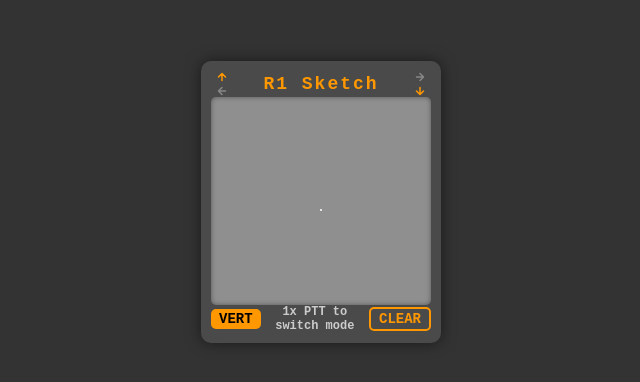
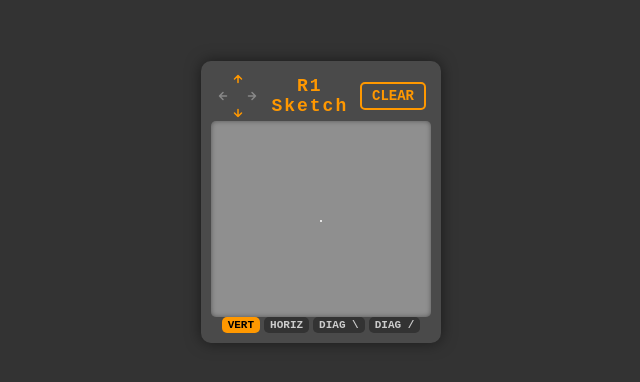
Before and after one commit to chaosmethod/R1-Sketch, a plain HTML site: page index.html in a window 1280 px wide. Shown: the part 198-580 px from the top of the page, without its empty margins (319-959 px from the left). Drawn offline with Linux system fonts and the light colour scheme.

Commit message:
Update index.html

```diff
--- a/index.html
+++ b/index.html
@@ -54,28 +54,36 @@
             box-sizing: border-box;
         }
 
-        .header .arrow-group {
-            display: flex;
-            flex-direction: column;
-            align-items: center;
-            gap: 2px;
+        .d-pad {
+            display: grid;
+            grid-template-columns: 1fr 1fr 1fr;
+            grid-template-rows: 1fr 1fr 1fr;
+            width: 50px;
+            height: 50px;
         }
 
-        .header svg {
+        .d-pad svg {
             width: 12px;
             height: 12px;
             fill: none;
-            stroke: var(--accent-color);
+            stroke: var(--inactive-arrow-color);
             stroke-width: 3px;
             stroke-linecap: round;
             stroke-linejoin: round;
             transition: stroke 0.2s ease;
+            place-self: center;
         }
+
+        #arrowUp { grid-area: 1 / 2 / 2 / 3; }
+        #arrowLeft { grid-area: 2 / 1 / 3 / 2; }
+        #arrowRight { grid-area: 2 / 3 / 3 / 4; }
+        #arrowDown { grid-area: 3 / 2 / 4 / 3; }
+
 
         .canvas-container {
             position: relative;
             width: 220px;
-            height: 225px;
+            height: 200px;
             background-color: var(--canvas-background);
             border-radius: 5px;
             box-shadow: inset 0 0 5px rgba(0,0,0,0.4);
@@ -99,29 +107,30 @@
         .footer {
             width: 100%;
             display: flex;
-            justify-content: space-between;
+            justify-content: center; /* Centered the indicators */
             align-items: center;
             font-size: 14px;
             font-weight: bold;
             box-sizing: border-box;
         }
 
+        .mode-indicators-container {
+            display: flex;
+            gap: 4px;
+            flex-wrap: wrap;
+        }
+
         .mode-indicator {
-            padding: 2px 8px;
+            padding: 2px 6px;
             border-radius: 5px;
             background-color: #333;
             color: #ccc;
+            font-size: 11px;
         }
 
         .mode-indicator.active {
             background-color: var(--accent-color);
             color: #000;
-        }
-
-        .instructions {
-             font-size: 12px;
-             text-align: center;
-             color: #ccc;
         }
 
         .clear-button {
@@ -131,47 +140,44 @@
             font-family: 'Courier New', Courier, monospace;
             font-weight: bold;
             border-radius: 5px;
-            padding: 2px 8px;
+            padding: 4px 10px; /* Adjusted padding */
             font-size: 14px;
             cursor: pointer;
+            height: fit-content;
         }
         .clear-button:active {
             background-color: var(--accent-color);
             color: #000;
         }
 
-        .hidden {
-            display: none;
-        }
     </style>
 </head>
 <body>
 
     <div class="game-container">
         <div class="header">
-             <div class="arrow-group">
-                <svg id="upArrow" viewBox="0 0 24 24"><path d="M12 19V5m-7 7l7-7 7 7"/></svg>
-                <svg id="leftArrow" viewBox="0 0 24 24"><path d="M5 12h14m-7-7l-7 7 7 7"/></svg>
+             <div class="d-pad">
+                <svg id="arrowUp" viewBox="0 0 24 24"><path d="M12 19V5m-7 7l7-7 7 7"/></svg>
+                <svg id="arrowLeft" viewBox="0 0 24 24"><path d="M5 12h14m-7-7l-7 7 7 7"/></svg>
+                <svg id="arrowRight" viewBox="0 0 24 24"><path d="M19 12H5m7 7l7-7-7-7"/></svg>
+                <svg id="arrowDown" viewBox="0 0 24 24"><path d="M12 5v14m7-7l-7 7-7-7"/></svg>
             </div>
             <span id="headerTitle"><b>R1 Sketch</b></span>
-             <div class="arrow-group">
-                <svg id="rightArrow" viewBox="0 0 24 24"><path d="M19 12H5m7 7l7-7-7-7"/></svg>
-                <svg id="downArrow" viewBox="0 0 24 24"><path d="M12 5v14m7-7l-7 7-7-7"/></svg>
-            </div>
+            <button id="clearButton" class="clear-button">CLEAR</button>
         </div>
 
         <div class="canvas-container">
-            <canvas id="drawingCanvas" width="220" height="225"></canvas>
+            <canvas id="drawingCanvas" width="220" height="200"></canvas>
             <div id="cursor"></div>
         </div>
 
         <div class="footer">
-            <div>
+            <div class="mode-indicators-container">
                 <div id="vertIndicator" class="mode-indicator active">VERT</div>
-                <div id="horizIndicator" class="mode-indicator hidden">HORIZ</div>
+                <div id="horizIndicator" class="mode-indicator">HORIZ</div>
+                <div id="diag1Indicator" class="mode-indicator">DIAG \</div>
+                <div id="diag2Indicator" class="mode-indicator">DIAG /</div>
             </div>
-            <div class="instructions">1x PTT to switch mode</div>
-            <button id="clearButton" class="clear-button">CLEAR</button>
         </div>
     </div>
 
@@ -206,14 +212,22 @@
         const canvas = document.getElementById('drawingCanvas');
         const ctx = canvas.getContext('2d');
         const cursorElement = document.getElementById('cursor');
-        const vertIndicator = document.getElementById('vertIndicator');
-        const horizIndicator = document.getElementById('horizIndicator');
         const headerTitle = document.getElementById('headerTitle');
-        const upArrow = document.getElementById('upArrow');
-        const downArrow = document.getElementById('downArrow');
-        const leftArrow = document.getElementById('leftArrow');
-        const rightArrow = document.getElementById('rightArrow');
         const clearButton = document.getElementById('clearButton');
+
+        const indicators = {
+            VERT: document.getElementById('vertIndicator'),
+            HORIZ: document.getElementById('horizIndicator'),
+            DIAG_UL_DR: document.getElementById('diag1Indicator'),
+            DIAG_UR_DL: document.getElementById('diag2Indicator'),
+        };
+
+        const arrows = {
+            up: document.getElementById('arrowUp'),
+            down: document.getElementById('arrowDown'),
+            left: document.getElementById('arrowLeft'),
+            right: document.getElementById('arrowRight'),
+        };
 
         const rootStyles = getComputedStyle(document.documentElement);
         const accentColor = rootStyles.getPropertyValue('--accent-color').trim();
@@ -221,8 +235,10 @@
 
         let pos = { x: canvas.width / 2, y: canvas.height / 2 };
         let lastPos = { x: pos.x, y: pos.y };
-        let isHorizontalMode = false;
         const step = 2;
+
+        const drawModes = ['VERT', 'HORIZ', 'DIAG_UL_DR', 'DIAG_UR_DL'];
+        let currentModeIndex = 0;
 
         function updateCursor() {
             cursorElement.style.left = `${pos.x}px`;
@@ -241,20 +257,39 @@
         }
 
         function updateIndicators() {
-            const isHoriz = isHorizontalMode;
-            vertIndicator.classList.toggle('hidden', isHoriz);
-            horizIndicator.classList.toggle('hidden', !isHoriz);
-            vertIndicator.classList.toggle('active', !isHoriz);
-            horizIndicator.classList.toggle('active', isHoriz);
+            const currentMode = drawModes[currentModeIndex];
 
-            upArrow.style.stroke = isHoriz ? inactiveColor : accentColor;
-            downArrow.style.stroke = isHoriz ? inactiveColor : accentColor;
-            leftArrow.style.stroke = isHoriz ? accentColor : inactiveColor;
-            rightArrow.style.stroke = isHoriz ? accentColor : inactiveColor;
+            Object.values(indicators).forEach(ind => ind.classList.remove('active'));
+            if(indicators[currentMode]) indicators[currentMode].classList.add('active');
+
+            Object.values(arrows).forEach(arrow => arrow.style.stroke = inactiveColor);
+
+            switch(currentMode) {
+                case 'VERT':
+                    arrows.up.style.stroke = accentColor;
+                    arrows.down.style.stroke = accentColor;
+                    break;
+                case 'HORIZ':
+                    arrows.left.style.stroke = accentColor;
+                    arrows.right.style.stroke = accentColor;
+                    break;
+                case 'DIAG_UL_DR': // Up-Left / Down-Right
+                    arrows.up.style.stroke = accentColor;
+                    arrows.left.style.stroke = accentColor;
+                    arrows.down.style.stroke = accentColor;
+                    arrows.right.style.stroke = accentColor;
+                    break;
+                case 'DIAG_UR_DL': // Up-Right / Down-Left
+                    arrows.up.style.stroke = accentColor;
+                    arrows.right.style.stroke = accentColor;
+                    arrows.down.style.stroke = accentColor;
+                    arrows.left.style.stroke = accentColor;
+                    break;
+            }
         }
 
-        function toggleDrawMode() {
-            isHorizontalMode = !isHorizontalMode;
+        function cycleDrawMode() {
+            currentModeIndex = (currentModeIndex + 1) % drawModes.length;
             updateIndicators();
         }
 
@@ -271,10 +306,12 @@
         function handleScrollUp() {
             lastPos.x = pos.x;
             lastPos.y = pos.y;
-            if (isHorizontalMode) {
-                pos.x -= step; // UP = LEFT
-            } else {
-                pos.y -= step; // UP = UP
+            const currentMode = drawModes[currentModeIndex];
+            switch(currentMode) {
+                case 'VERT':        pos.y -= step; break;
+                case 'HORIZ':       pos.x -= step; break; // Up -> Left
+                case 'DIAG_UL_DR':  pos.y -= step; pos.x -= step; break; // Up -> Up-Left
+                case 'DIAG_UR_DL':  pos.y -= step; pos.x += step; break; // Up -> Up-Right
             }
             draw();
         }
@@ -282,10 +319,12 @@
         function handleScrollDown() {
             lastPos.x = pos.x;
             lastPos.y = pos.y;
-            if (isHorizontalMode) {
-                pos.x += step; // DOWN = RIGHT
-            } else {
-                pos.y += step; // DOWN = DOWN
+            const currentMode = drawModes[currentModeIndex];
+             switch(currentMode) {
+                case 'VERT':        pos.y += step; break;
+                case 'HORIZ':       pos.x += step; break; // Down -> Right
+                case 'DIAG_UL_DR':  pos.y += step; pos.x += step; break; // Down -> Down-Right
+                case 'DIAG_UR_DL':  pos.y += step; pos.x -= step; break; // Down -> Down-Left
             }
             draw();
         }
@@ -298,8 +337,8 @@
             updateIndicators();
             window.addEventListener('scrollUp', handleScrollUp);
             window.addEventListener('scrollDown', handleScrollDown);
-            window.addEventListener('sideClick', toggleDrawMode); // PTT only toggles mode now
-            clearButton.addEventListener('click', clearCanvas); // New button handles clearing
+            window.addEventListener('sideClick', cycleDrawMode);
+            clearButton.addEventListener('click', clearCanvas);
         }
 
         initialize();
```
